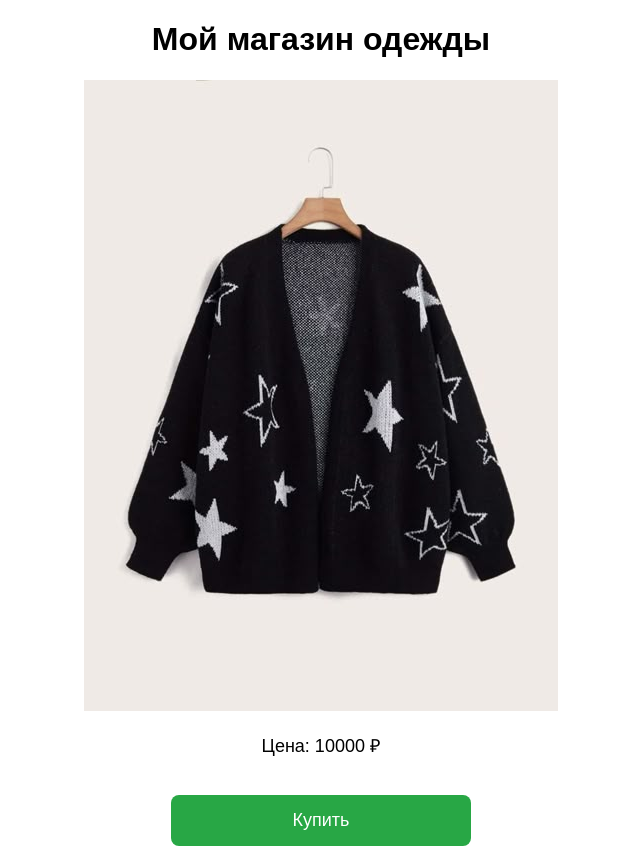
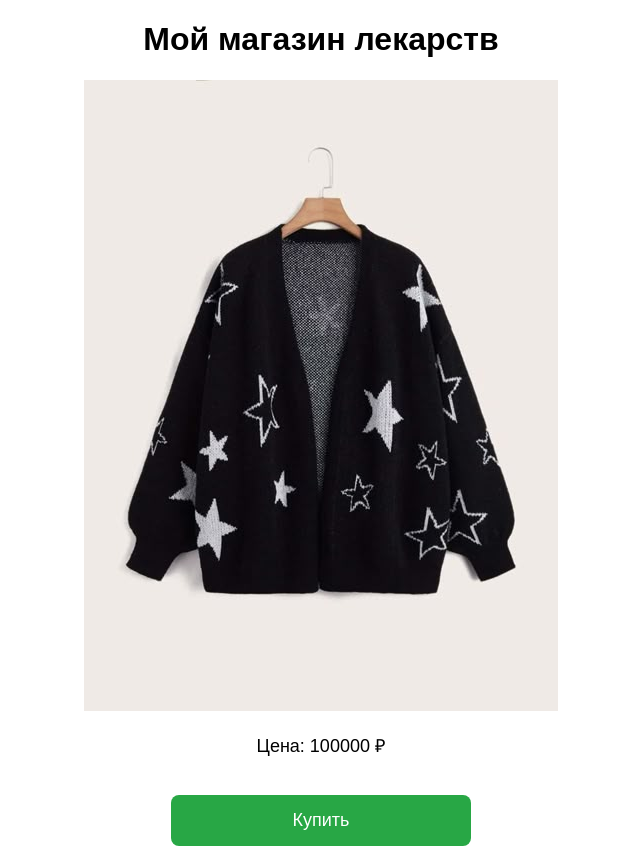
Before and after one commit to been5672/literate-giggle, a plain HTML site: page index.html in a window 1280 px wide. Shown: the whole page, without its empty margins (319-959 px from the left). Drawn offline with Linux system fonts and the light colour scheme.

Commit message:
Update index.html

```diff
--- a/index.html
+++ b/index.html
@@ -3,15 +3,15 @@
 <head>
   <meta charset="UTF-8">
   <meta name="viewport" content="width=device-width, initial-scale=1.0">
-  <title>Магазин одежды</title>
+  <title>Магазин лекарств</title>
 </head>
 <body style="text-align: center; font-family: Arial, sans-serif;">
 
-  <h1>Мой магазин одежды</h1>
+  <h1>Мой магазин лекарств</h1>
 
   <img src="dress.jpg" style="max-width:100%; height:auto;">
 
-  <p style="font-size:18px;">Цена: 10000 ₽</p>
+  <p style="font-size:18px;">Цена: 100000 ₽</p>
 
 <a href="https://t.me/umm_ansar1" target="_blank" style="text-decoration: none;">
   <button style="
```
